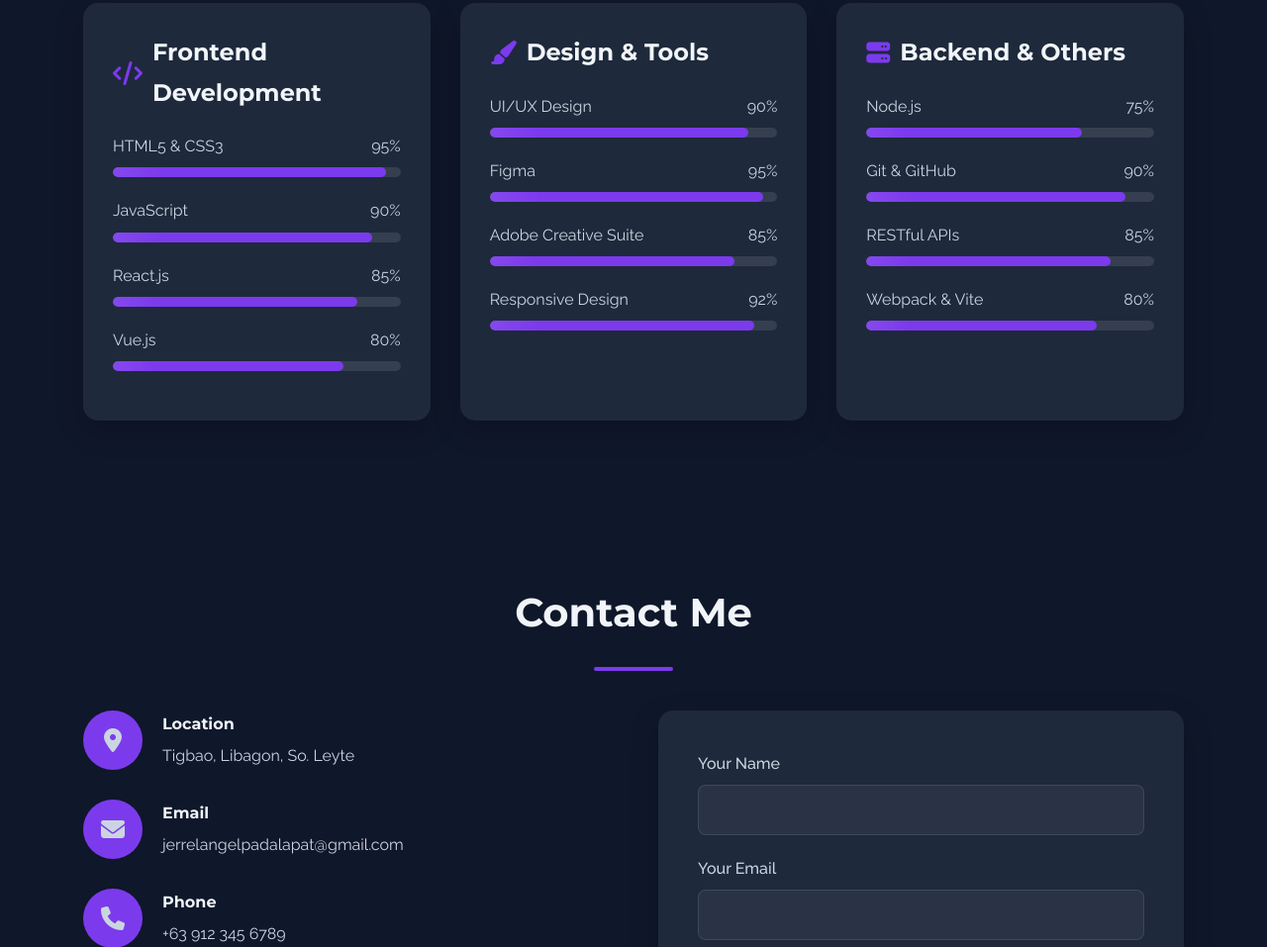
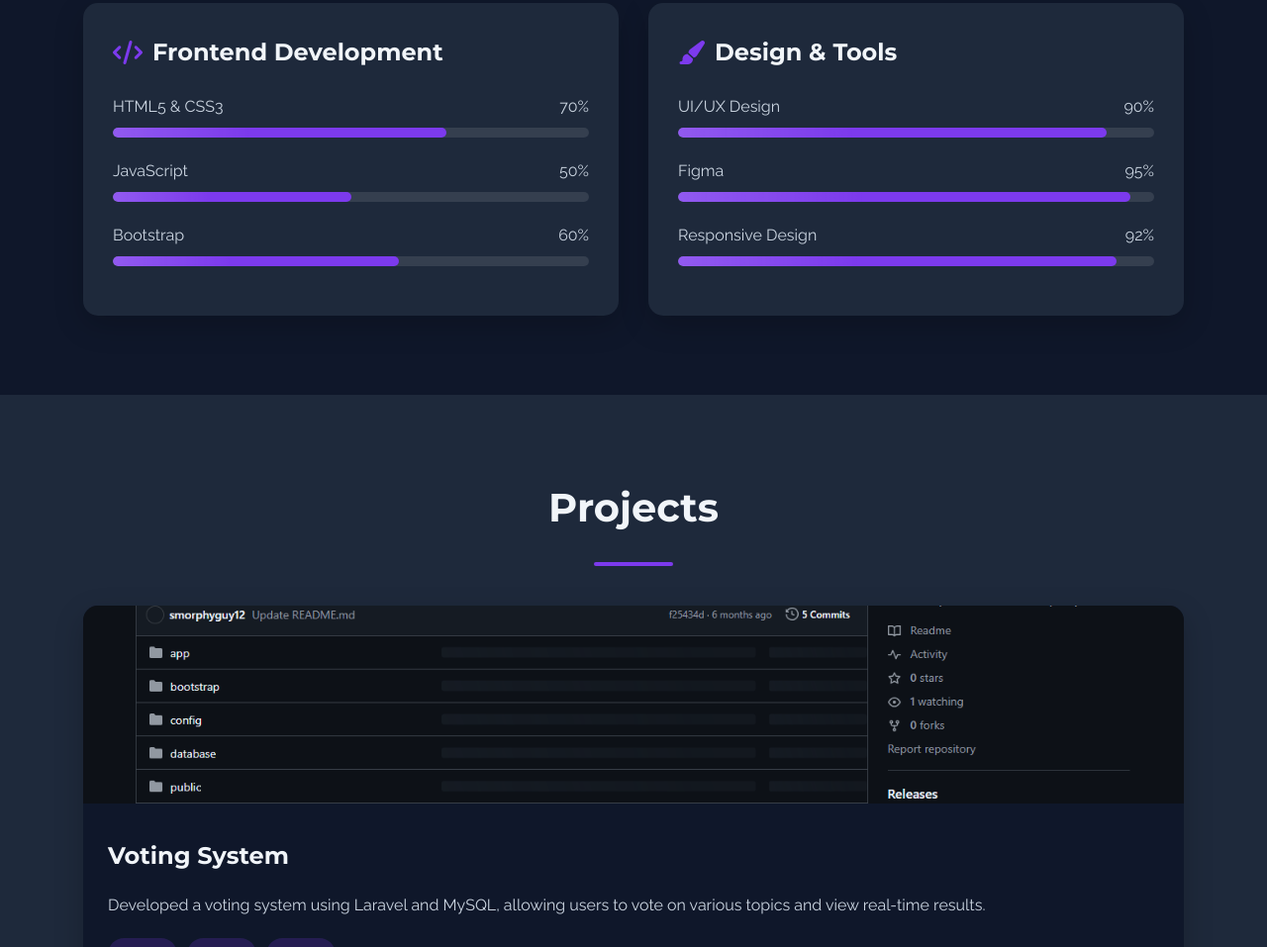
Before and after one commit to JerrelAngelPadalapat/jerrelP-portfolio, a plain HTML site: page index.html in a window 1280 px wide. Shown: the part 1843-2800 px from the top of the page at 99% size. Drawn offline with Linux system fonts and the light colour scheme.

Commit message:
new update

```diff
--- a/index.html
+++ b/index.html
@@ -21,6 +21,7 @@
                     <li><a href="#home" class="active">Home</a></li>
                     <li><a href="#about">About</a></li>
                     <li><a href="#skills">Skills</a></li>
+                    <li><a href="#projects">Projects</a></li>
                     <li><a href="#contact">Contact</a></li>
                 </ul>
             </nav>
@@ -35,7 +36,7 @@
                     <h1>Hi, I'm <span>Jerrel Angel Padalapat</span></h1>
                     <p>A passionate Frontend Developer & UI/UX Designer creating beautiful, functional interfaces with a focus on user experience and modern web technologies.</p>
                     <div class="hero-btns">
-                        <a href="#projects" class="btn btn-primary">View My Work</a>
+                        <a href="https://docs.google.com/document/d/1zDmv2UNNrYy3_dFEk0vL66qsk0f9hPv9/edit?usp=sharing&ouid=100272990136279405593&rtpof=true&sd=true" target="_blank" rel="noopener noreferrer" class="btn btn-primary">Resume</a>
                         <a href="#contact" class="btn btn-outline">Contact Me</a>
                     </div>
                 </div>
@@ -85,37 +86,28 @@
                     <div class="skill-item">
                         <div class="skill-info">
                             <span>HTML5 & CSS3</span>
-                            <span>95%</span>
+                            <span>70%</span>
                         </div>
                         <div class="skill-bar">
-                            <div class="skill-progress" style="width: 95%"></div>
+                            <div class="skill-progress" style="width: 70%"></div>
                         </div>
                     </div>
                     <div class="skill-item">
                         <div class="skill-info">
                             <span>JavaScript</span>
-                            <span>90%</span>
+                            <span>50%</span>
                         </div>
                         <div class="skill-bar">
-                            <div class="skill-progress" style="width: 90%"></div>
+                            <div class="skill-progress" style="width: 50%"></div>
                         </div>
                     </div>
                     <div class="skill-item">
                         <div class="skill-info">
-                            <span>React.js</span>
-                            <span>85%</span>
+                            <span>Bootstrap</span>
+                            <span>60%</span>
                         </div>
                         <div class="skill-bar">
-                            <div class="skill-progress" style="width: 85%"></div>
-                        </div>
-                    </div>
-                    <div class="skill-item">
-                        <div class="skill-info">
-                            <span>Vue.js</span>
-                            <span>80%</span>
-                        </div>
-                        <div class="skill-bar">
-                            <div class="skill-progress" style="width: 80%"></div>
+                            <div class="skill-progress" style="width: 60%"></div>
                         </div>
                     </div>
                 </div>
@@ -142,15 +134,6 @@
                     </div>
                     <div class="skill-item">
                         <div class="skill-info">
-                            <span>Adobe Creative Suite</span>
-                            <span>85%</span>
-                        </div>
-                        <div class="skill-bar">
-                            <div class="skill-progress" style="width: 85%"></div>
-                        </div>
-                    </div>
-                    <div class="skill-item">
-                        <div class="skill-info">
                             <span>Responsive Design</span>
                             <span>92%</span>
                         </div>
@@ -159,44 +142,29 @@
                         </div>
                     </div>
                 </div>
+            </div>
+        </div>
+    </section>
 
-                <div class="skill-category">
-                    <h3><i class="fas fa-server"></i> Backend & Others</h3>
-                    <div class="skill-item">
-                        <div class="skill-info">
-                            <span>Node.js</span>
-                            <span>75%</span>
+    <!-- Projects Section -->
+    <section id="projects" class="projects">
+        <div class="container">
+            <div class="section-title">
+                <h2>Projects</h2>
+            </div>
+            <div class="projects-grid">
+                <!-- Voting System -->
+                <div class="project-card">
+                    <img src="assets/image/projects/voting-system.png" alt="Voting System screenshot" class="project-img">
+                    <div class="project-content">
+                        <h3>Voting System</h3>
+                        <p>Developed a voting system using Laravel and MySQL, allowing users to vote on various topics and view real-time results.</p>
+                        <div class="project-tags">
+                            <span class="tag">Laravel</span>
+                            <span class="tag">MySQL</span>
+                            <span class="tag">Chart.js</span>
                         </div>
-                        <div class="skill-bar">
-                            <div class="skill-progress" style="width: 75%"></div>
-                        </div>
-                    </div>
-                    <div class="skill-item">
-                        <div class="skill-info">
-                            <span>Git & GitHub</span>
-                            <span>90%</span>
-                        </div>
-                        <div class="skill-bar">
-                            <div class="skill-progress" style="width: 90%"></div>
-                        </div>
-                    </div>
-                    <div class="skill-item">
-                        <div class="skill-info">
-                            <span>RESTful APIs</span>
-                            <span>85%</span>
-                        </div>
-                        <div class="skill-bar">
-                            <div class="skill-progress" style="width: 85%"></div>
-                        </div>
-                    </div>
-                    <div class="skill-item">
-                        <div class="skill-info">
-                            <span>Webpack & Vite</span>
-                            <span>80%</span>
-                        </div>
-                        <div class="skill-bar">
-                            <div class="skill-progress" style="width: 80%"></div>
-                        </div>
+                        <a href="https://github.com/smorphyguy12/voting_system" class="btn btn-outline" target="_blank" rel="noopener noreferrer">Source Code</a>
                     </div>
                 </div>
             </div>
```
Also changed, not shown: assets/image/projects/voting-system.png (added).
